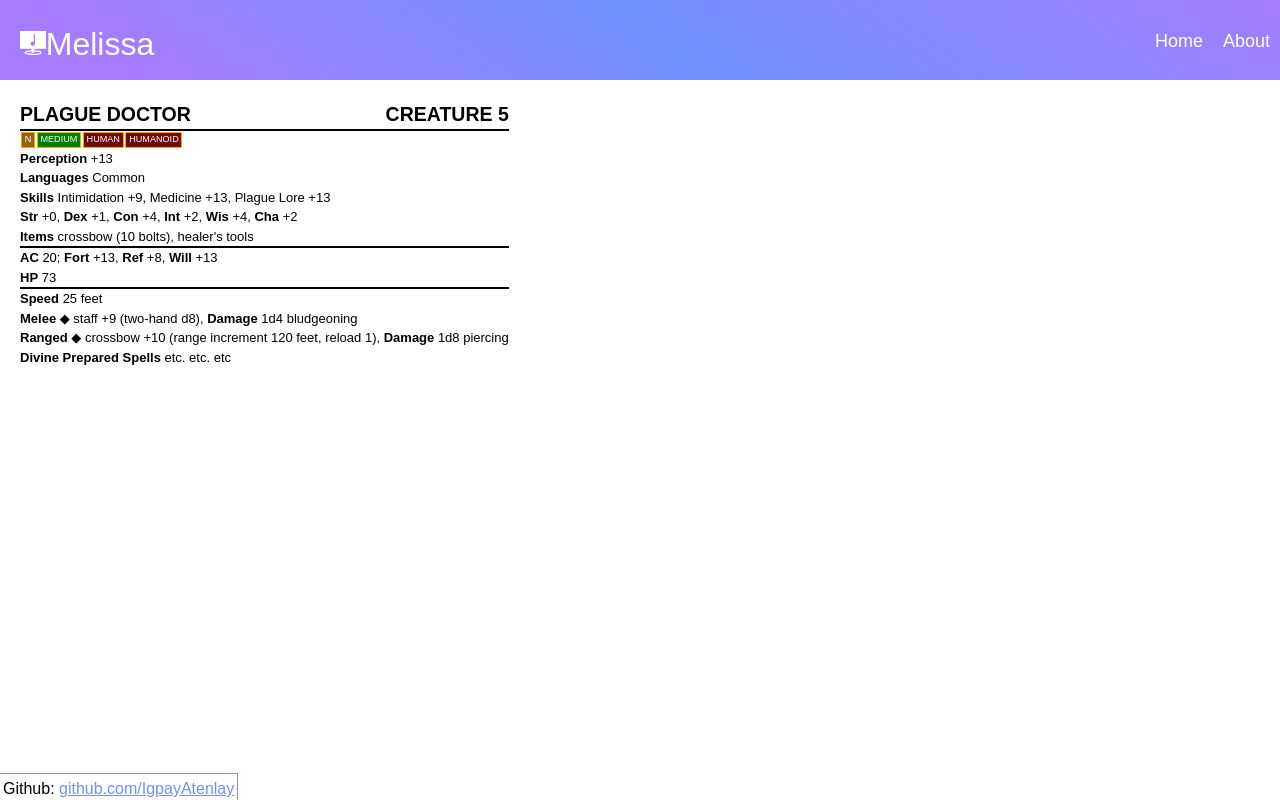
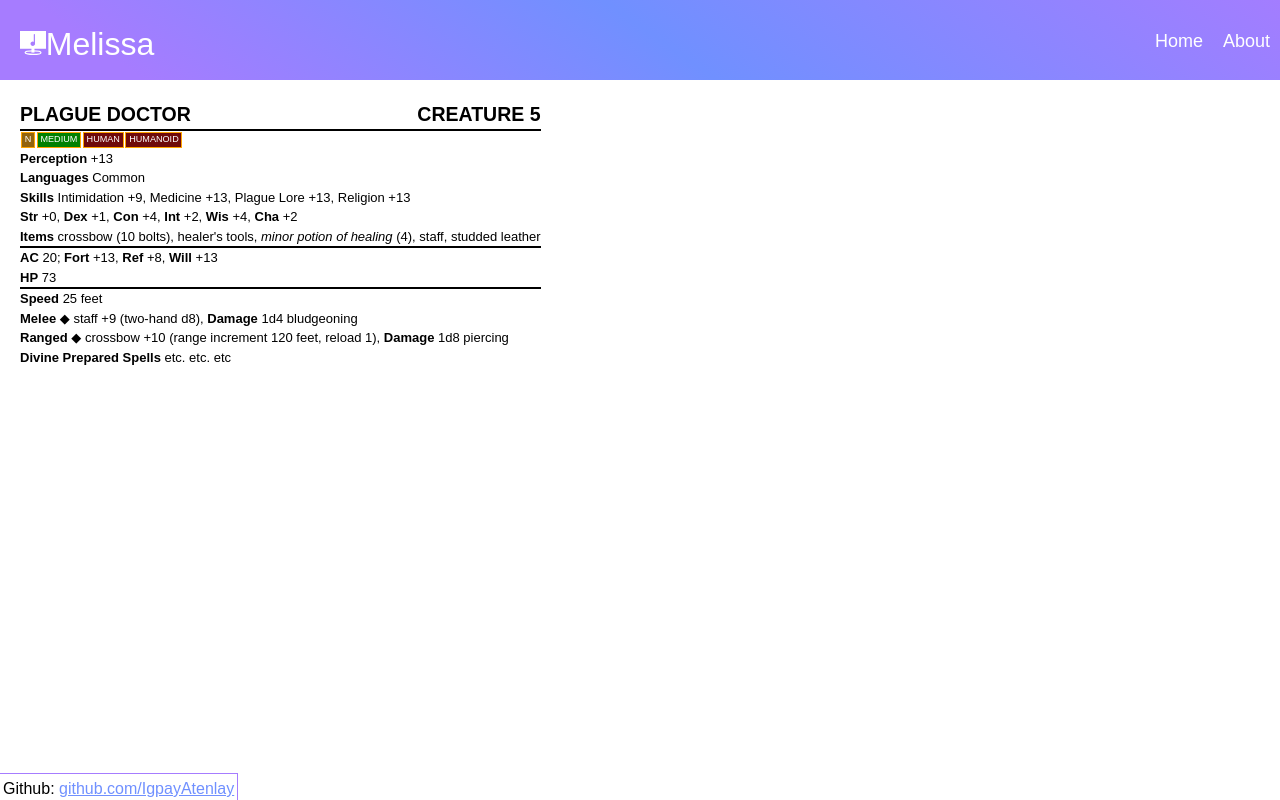
Before and after one commit to IgpayAtenlay/website, a React (Create React App) app in the folder client/: page /creatureCreator in a window 1280 px wide. Built offline with nearby package versions, Linux system fonts and the light colour scheme.

Commit message:
stat block is module, except weird stuff at bottom

```diff
--- a/client/src/css/creatureCreator.css
+++ b/client/src/css/creatureCreator/creature.css
@@ -1,18 +1,18 @@
-.creatureCreator {
+.creature {
     font-size: small;
 }
 
-.creatureCreator * {
+.creature * {
     margin: 0px;
 }
 
-.creatureCreator > * {
+.creature > * {
     border-style: solid;
     border-width: 0px;
     border-bottom-width: 2px;
 }
 
-.creatureCreator .title {
+.creature .title {
     display: flex;
     justify-content: space-between;
     font-weight: bold;
@@ -20,12 +20,12 @@
     font-stretch: condensed;
 }
 
-.creatureCreator .tags {
+.creature .tags {
     font-stretch: condensed;
     display: flex;
 }
 
-.creatureCreator .tags p {
+.creature .tags p {
     color: white;
     font-size: 0.7em;
     border-color: orange;
@@ -35,18 +35,18 @@
     margin: 0.1em;
 }
 
-.creatureCreator .orange {
+.creature .orange {
     background-color: rgb(145, 99, 14);
 }
 
-.creatureCreator .green {
+.creature .green {
     background-color: green;
 }
 
-.creatureCreator .red {
+.creature .red {
     background-color: rgb(111, 10, 10);
 }
 
-.creatureCreator .other {
+.creature .other {
     border-width: 0px;
 }
--- /dev/null
+++ b/client/src/css/creatureCreator/index.css
@@ -0,0 +1,3 @@
+.creatureCreator {
+
+}
--- /dev/null
+++ b/client/src/pages/creatureCreator/creature.jsx
@@ -0,0 +1,35 @@
+import "../../css/creatureCreator/creature.css";
+import Tags from "./tags";
+import Skills from "./skills";
+import Languages from "./languages";
+import Items from "./items";
+import Weapons from "./weapons";
+
+export default function Creature(props) {
+    var creature = props.creature;
+    return (<div class="creature">
+        <div class="title">
+            <p class="name">{creature.name.toUpperCase()}</p>
+            <p class="level">{creature.type.toUpperCase()} {creature.level}</p>
+        </div>
+        <div class="stats">
+            <Tags tags={creature.tags} />
+            <div class="proficiency">
+                <p><b>Perception</b> +{creature.perception}</p>
+                <p><b>Languages</b> <Languages languages={creature.languages} /></p>
+                <p><b>Skills</b> <Skills skills={creature.skills}/></p>
+                <p><b>Str</b> +{creature.abilities.str}, <b>Dex</b> +{creature.abilities.dex}, <b>Con</b> +{creature.abilities.con}, <b>Int</b> +{creature.abilities.int}, <b>Wis</b> +{creature.abilities.wis}, <b>Cha</b> +{creature.abilities.cha}</p>
+                <p><b>Items</b> <Items items={creature.items} /></p>
+            </div>
+        </div>
+        <div class="defenses">
+            <p><b>AC</b> {creature.defences.ac}; <b>Fort</b> +{creature.defences.fort}, <b>Ref</b> +{creature.defences.ref}, <b>Will</b> +{creature.defences.will}</p>
+            <p><b>HP</b> {creature.defences.hp}</p>
+        </div>
+        <div class="other">
+            <p><b>Speed</b> {creature.speed} feet</p>
+            <Weapons weapons={creature.weapons}/>
+            <p><b>Divine Prepared Spells</b> etc. etc. etc</p>
+        </div>
+    </div>);
+}
--- a/client/src/pages/creatureCreator/index.jsx
+++ b/client/src/pages/creatureCreator/index.jsx
@@ -1,36 +1,110 @@
-import "../../css/creatureCreator.css";
-import Tag from "./tag";
+import "../../css/creatureCreator/index.css";
+import Creature from "./creature";
+
+var creature = {
+    name: "plague doctor",
+    type: "creature",
+    level: 5,
+    tags: [
+        {
+            text: "n",
+            color: "orange"
+        },
+        {
+            text: "medium",
+            color: "green"
+        },
+        {
+            text: "human",
+            color: "red"
+        },
+        {
+            text: "humanoid",
+            color: "red"
+        }],
+    perception: 13,
+    languages: ["common"],
+    skills: [
+        {
+            name: "intimidation",
+            value: 9
+        },
+        {
+            name: "medicine",
+            value: 13
+        },
+        {
+            name: "plague lore",
+            value: 13
+        },
+        {
+            name: "religion",
+            value: 13
+        }
+    ],
+    abilities: {
+        str: 0,
+        dex: 1,
+        con: 4,
+        int: 2,
+        wis: 4,
+        cha: 2
+    },
+    items: [
+        {
+            name: "crossbow",
+            amount: "10 bolts"
+        },
+        {
+            name: "healer's tools",
+        },
+        {
+            name: "minor potion of healing",
+            amount: 4,
+            magical: true
+        },
+        {
+            name: "staff"
+        },
+        {
+            name: "studded leather"
+        }],
+    defences: {
+        ac: 20,
+        fort: 13,
+        ref: 8,
+        will: 13,
+        hp: 73
+    },
+    speed: 25,
+    weapons: [
+        {
+            name: "staff",
+            range: "melee",
+            onhit: 9,
+            traits: ["two-hand d8"],
+            damageDice: "1d4",
+            damageType: "bludgeoning"
+        },
+        {
+            name: "crossbow",
+            range: "ranged",
+            onhit: 10,
+            traits: ["range increment 120 feet", "reload 1"],
+            damageDice: "1d8",
+            damageType: "piercing"
+        }
+    ],
+    other: [
+        {
+            name: "Healing Hands",
+            description: "When the plague doctor casts heal, they roll d10s instead of d8s."
+        }
+    ]
+}
 
 export default function CreatureCreator() {
     return (<div class="creatureCreator">
-        <div class="title">
-            <p class="name">PLAGUE DOCTOR</p>
-            <p class="level">CREATURE 5</p>
-        </div>
-        <div class="stats">
-            <div class="tags">
-                <Tag text="N" color="orange"/>
-                <Tag text="MEDIUM" color="green"/>
-                <Tag text="HUMAN" color="red"/>
-                <Tag text="HUMANOID" color="red"/>
-            </div>
-            <div class="proficiency">
-                <p><b>Perception</b> +13</p>
-                <p><b>Languages</b> Common</p>
-                <p><b>Skills</b> Intimidation +9, Medicine +13, Plague Lore +13</p>
-                <p><b>Str</b> +0, <b>Dex</b> +1, <b>Con</b> +4, <b>Int</b> +2, <b>Wis</b> +4, <b>Cha</b> +2</p>
-                <p><b>Items</b> crossbow (10 bolts), healer's tools</p>
-            </div>
-        </div>
-        <div class="defenses">
-            <p><b>AC</b> 20; <b>Fort</b> +13, <b>Ref</b> +8, <b>Will</b> +13</p>
-            <p><b>HP</b> 73</p>
-        </div>
-        <div class="other">
-            <p><b>Speed</b> 25 feet</p>
-            <p><b>Melee</b> &#9670; staff +9 (two-hand d8), <b>Damage</b> 1d4 bludgeoning</p>
-            <p><b>Ranged</b> &#9670; crossbow +10 (range increment 120 feet, reload 1), <b>Damage</b> 1d8 piercing</p>
-            <p><b>Divine Prepared Spells</b> etc. etc. etc</p>
-        </div>
+        <Creature creature={creature}/>
     </div>);
 }
--- /dev/null
+++ b/client/src/pages/creatureCreator/items.jsx
@@ -0,0 +1,27 @@
+export default function Items(props) {
+    var items = props.items.slice(0,-1).map(e => {
+        return(<span><Item item={e} />, </span>);
+    });
+    var lastItem = props.items.slice(-1).map(e => {
+        return(<Item item={e} />);
+    });
+
+    return (<span>{items}{lastItem}</span>);
+}
+
+function Item(props) {
+    var item = props.item;
+    if (item.amount) {
+        if (item.magical) {
+            return(<span><i>{item.name}</i> ({item.amount})</span>);
+        } else {
+            return(<span>{item.name} ({item.amount})</span>);
+        }
+    } else {
+        if (item.magical) {
+            return(<i>{item.name}</i>);
+        } else {
+            return(<span>{item.name}</span>);
+        }
+    }
+}
--- /dev/null
+++ b/client/src/pages/creatureCreator/languages.jsx
@@ -0,0 +1,12 @@
+import startCase from "../../util/startCase";
+
+export default function Languages(props) {
+    var languages = props.languages.slice(0,-1).map(e =>
+        <span>{startCase(e)}, </span>
+    );
+    var lastLanguage = props.languages.slice(-1).map(e =>
+        <span>{startCase(e)}</span>
+    );
+
+    return (<span>{languages}{lastLanguage}</span>);
+}
--- /dev/null
+++ b/client/src/pages/creatureCreator/list.jsx
@@ -0,0 +1,10 @@
+export default function Lists(props) {
+    var items = props.listItems.slice(0,-1).map(e =>
+        <span>{e}, </span>
+    );
+    var lastItem = props.listItems.slice(-1).map(e =>
+        <span>{e}</span>
+    );
+
+    return (<span>{items}{lastItem}</span>);
+}
--- /dev/null
+++ b/client/src/pages/creatureCreator/skills.jsx
@@ -0,0 +1,12 @@
+import startCase from "../../util/startCase";
+
+export default function Skills(props) {
+    var skills = props.skills.slice(0,-1).map(e =>
+        <span>{startCase(e.name)} +{e.value}, </span>
+    );
+    var lastSkill = props.skills.slice(-1).map(e =>
+        <span>{startCase(e.name)} +{e.value}</span>
+    );
+
+    return (<span>{skills}{lastSkill}</span>);
+}
--- a/client/src/pages/creatureCreator/tag.jsx
+++ /dev/null
@@ -1,3 +0,0 @@
-export default function Tag(props) {
-    return (<p class={props.color}>{props.text}</p>);
-}
--- /dev/null
+++ b/client/src/pages/creatureCreator/tags.jsx
@@ -0,0 +1,7 @@
+export default function Tags(props) {
+    var tags = props.tags.map(e =>
+        <p class={e.color}>{e.text.toUpperCase()}</p>
+    );
+
+    return (<div class="tags">{tags}</div>);
+}
--- /dev/null
+++ b/client/src/pages/creatureCreator/weapons.jsx
@@ -0,0 +1,10 @@
+import startCase from "../../util/startCase";
+import List from "./list";
+
+export default function Weapons(props) {
+    var weapons = props.weapons.map(e =>
+        <p><b>{startCase(e.range)}</b> &#9670; {e.name} +{e.onhit} (<List listItems={e.traits}/>), <b>Damage</b> {e.damageDice} {e.damageType}</p>
+    );
+
+    return (<div>{weapons}</div>);
+}
--- /dev/null
+++ b/client/src/util/startCase.js
@@ -0,0 +1,8 @@
+export default function startCase(string) {
+    var array = string.split(" ");
+    var casedArray = array.map(e => {
+        return(
+            e[0].toUpperCase() + e.slice(1).toLowerCase()
+        )});
+    return casedArray.join(" ");
+}
```
